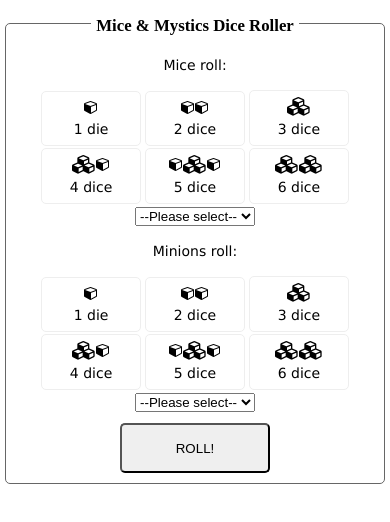
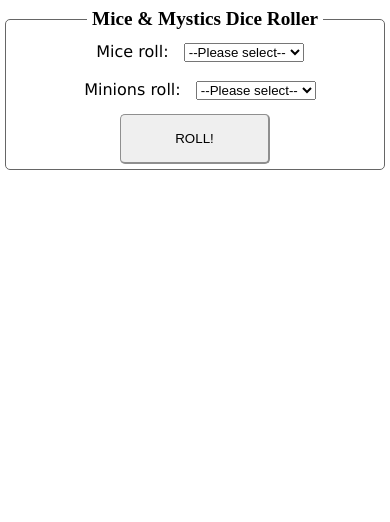
Before and after one commit to IshyKitty/mice-and-mystics-diceroller, a plain HTML site: page index.html in a window 390 px wide. Drawn offline with Linux system fonts and the light colour scheme; a web font is replaced by a local one.

Commit message:
Updated to allow for better mobile experience
Added a mediaquery for <480px with accompanying styles

```diff
--- a/style.css
+++ b/style.css
@@ -52,8 +52,9 @@
 	margin: 10px;
 	display: inline-block;
 	overflow: hidden;
-    background-size: cover;
-    background-repeat: no-repeat;
+	border-width: 1px 2px 2px 1px;
+	border-style: inset outset outset inset;
+	border-color: rgb(227,227,227);
 }
 #mmDieRoller #rolling-container {
 	margin: 5px;
@@ -92,6 +93,10 @@
 	box-shadow: 5px 5px 0px 5px #333;
 	background-image: url(MMminiondie-sprite.png);
 }
+#mmDieRoller #miceDiceDropdown,
+#mmDieRoller #diceDropdown {
+	display: none;
+}
 
 @media (min-width: 970px) {
 	#mmDieRoller {
@@ -115,6 +120,57 @@
 	min-height: 75px;
 	min-width: 75px;
 	}
+
+}
+@media (max-width: 480px) {
+	body {
+		font-size: 16px;
+		line-height: 18px;
+	}
+	#mmDieRoller #miceDice,
+	#mmDieRoller #dice {
+		display: none;
+	}
+	#mmDieRoller #miceDiceDropdown,
+	#mmDieRoller #diceDropdown {
+		display: inline-block;
+	}
+	#mmDieRoller .rolledDie, #mmDieRoller img {
+		width: 12vw;
+		height: 12vw;
+		min-height: 50px;
+		min-width: 50px;
+	}
+	#mmDieRoller #mice-rolling-container .rolledDie {
+		box-shadow: 2px 2px 0px 2px #ceb461;
+	}
+	#mmDieRoller #minions-rolling-container .rolledDie {
+		box-shadow: 2px 2px 0px 2px #333;
+	}
+	#mmDieRoller #rolling-container {
+		border: 5px inset #666;
+	}
+	#mmDieRoller .rolledDie {
+		margin: 5px;
+	}
+	#mice p,
+	#minions p {
+		display: inline-block;
+		margin: 10px;
+	}
+	#mmDieRoller #rollNow {
+		height: 50px;
+		width: 150px;
+		border-radius: 5px;
+		margin: 5px;
+		display: inline-block;
+		overflow: hidden;
+	}
+	#mmDieRoller legend {
+	    margin-left: 10px;
+	    padding: 5px;
+	}
+
 }
 #mmDieRoller img.rollingDie.gone {
 	opacity: 0;
```
Lines whose indentation alone changed are shown as unchanged.
